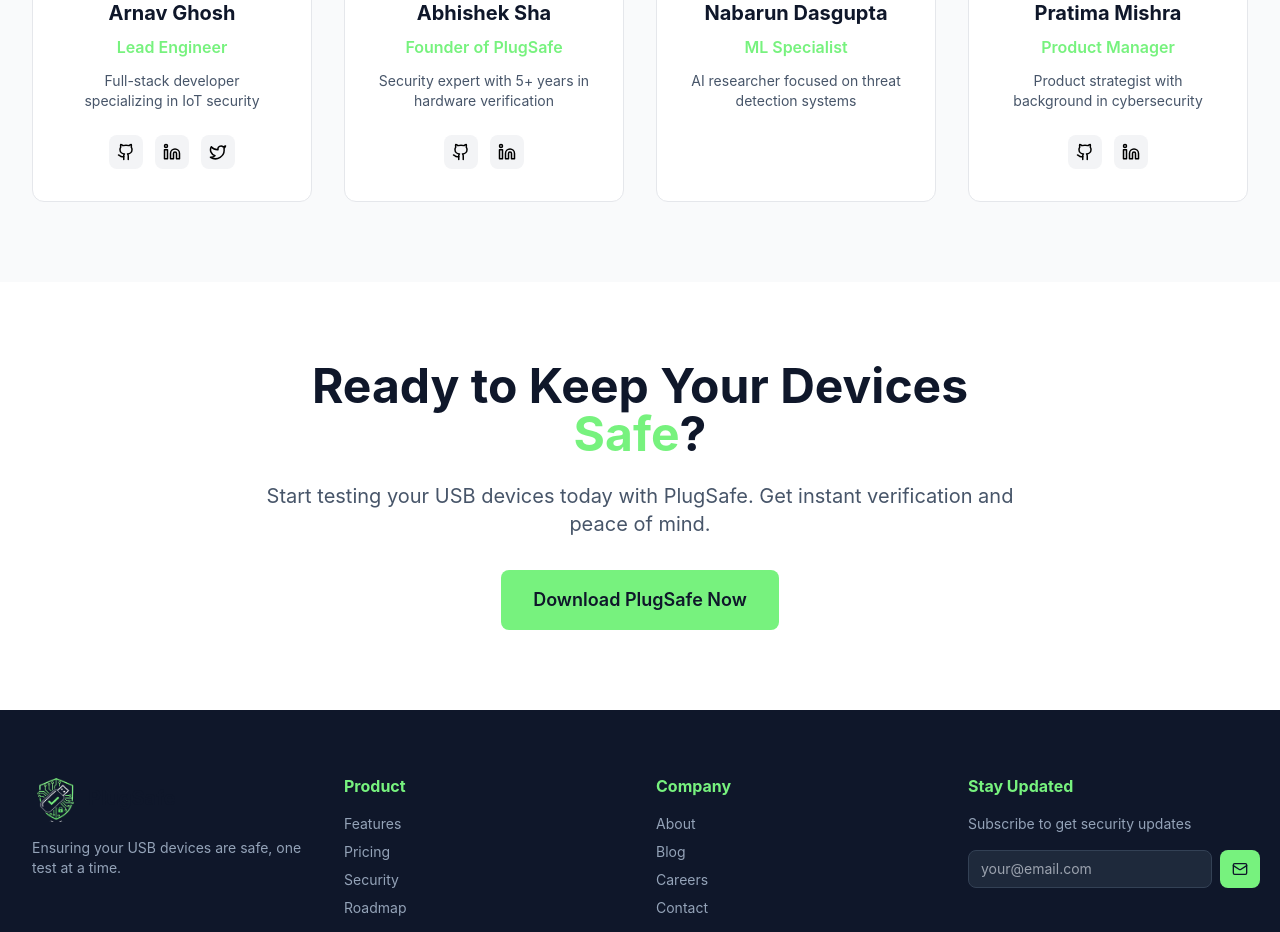
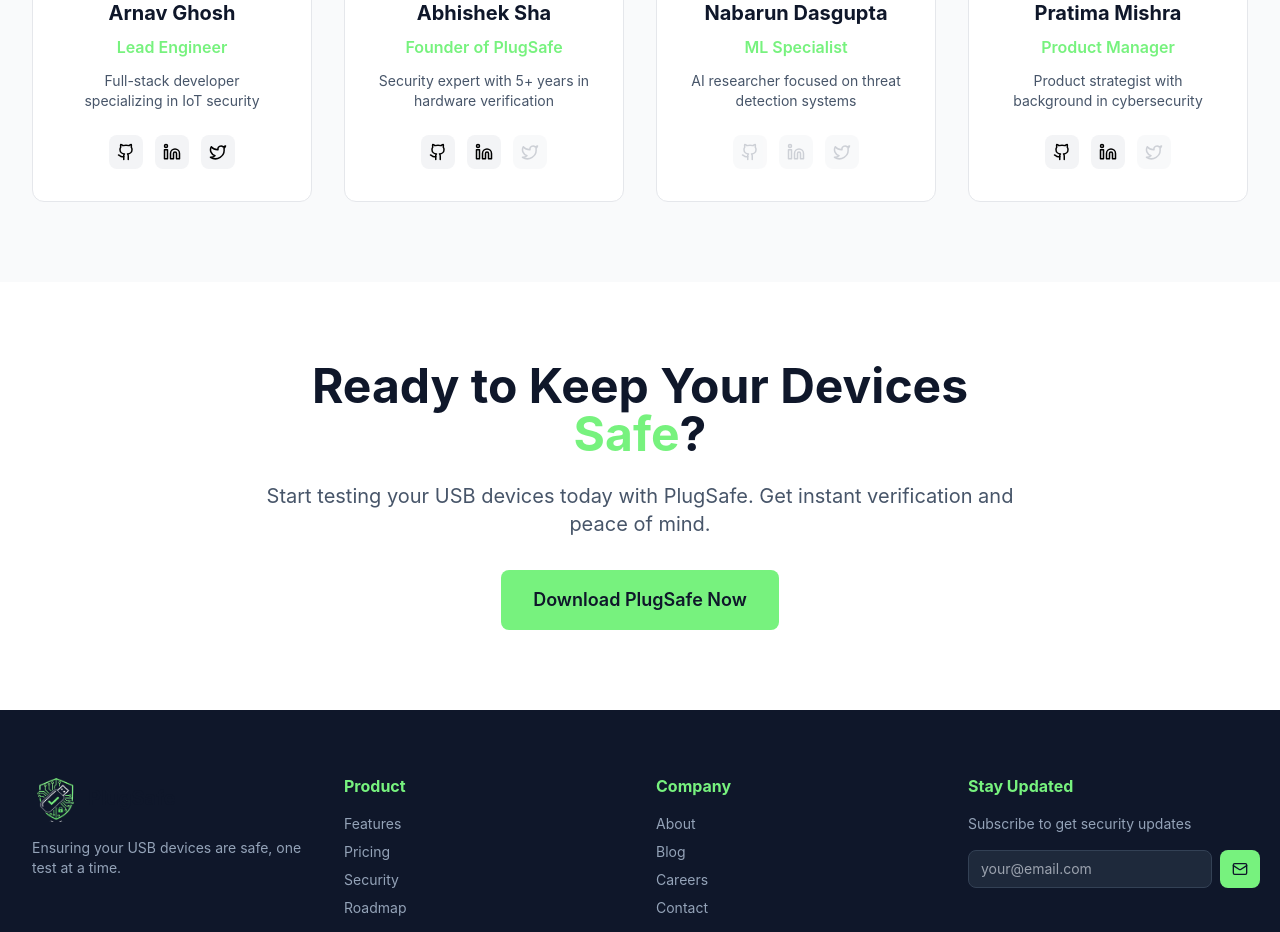
Before and after one commit to AbhishekSha818/PlugSafe_LandingPage, a React (Vite) app: page / in a window 1280 px wide. Shown: the part 2520-3452 px from the top of the page. Built offline with nearby package versions, Linux system fonts and the light colour scheme.

Commit message:
feat: Display all three social logos for each team member - disable inactive links

```diff
--- a/src/components/Team.jsx
+++ b/src/components/Team.jsx
@@ -110,35 +110,47 @@
 
                {/* Social Links */}
                <div className="flex justify-center gap-2 sm:gap-3">
-                {member.links?.github && (
+                 {member.links?.github ? (
                    <a
                      href={member.links.github}
                      target="_blank"
                      rel="noopener noreferrer"
-                    className="p-2 bg-gray-100 dark:bg-slate-800 rounded-lg hover:bg-primary-green hover:text-slate-900 transition-all duration-300"
+                     className="p-2 bg-gray-100 dark:bg-slate-800 rounded-lg hover:bg-primary-green hover:text-slate-900 transition-all duration-300 cursor-pointer"
                    >
                      <Github size={18} />
                    </a>
+                 ) : (
+                   <div className="p-2 bg-gray-100 dark:bg-slate-800 rounded-lg text-gray-400 dark:text-slate-600 cursor-not-allowed opacity-50">
+                     <Github size={18} />
+                   </div>
                  )}
-                {member.links?.linkedin && (
+                 {member.links?.linkedin ? (
                    <a
                      href={member.links.linkedin}
                      target="_blank"
                      rel="noopener noreferrer"
-                    className="p-2 bg-gray-100 dark:bg-slate-800 rounded-lg hover:bg-primary-green hover:text-slate-900 transition-all duration-300"
+                     className="p-2 bg-gray-100 dark:bg-slate-800 rounded-lg hover:bg-primary-green hover:text-slate-900 transition-all duration-300 cursor-pointer"
                    >
                      <Linkedin size={18} />
                    </a>
+                 ) : (
+                   <div className="p-2 bg-gray-100 dark:bg-slate-800 rounded-lg text-gray-400 dark:text-slate-600 cursor-not-allowed opacity-50">
+                     <Linkedin size={18} />
+                   </div>
                  )}
-                {member.links?.twitter && (
+                 {member.links?.twitter ? (
                    <a
                      href={`https://twitter.com/${member.links.twitter.replace('@', '')}`}
                      target="_blank"
                      rel="noopener noreferrer"
-                    className="p-2 bg-gray-100 dark:bg-slate-800 rounded-lg hover:bg-primary-green hover:text-slate-900 transition-all duration-300"
+                     className="p-2 bg-gray-100 dark:bg-slate-800 rounded-lg hover:bg-primary-green hover:text-slate-900 transition-all duration-300 cursor-pointer"
                    >
                      <Twitter size={18} />
                    </a>
+                 ) : (
+                   <div className="p-2 bg-gray-100 dark:bg-slate-800 rounded-lg text-gray-400 dark:text-slate-600 cursor-not-allowed opacity-50">
+                     <Twitter size={18} />
+                   </div>
                  )}
                </div>
             </div>
```
Lines whose indentation alone changed are shown as unchanged.
